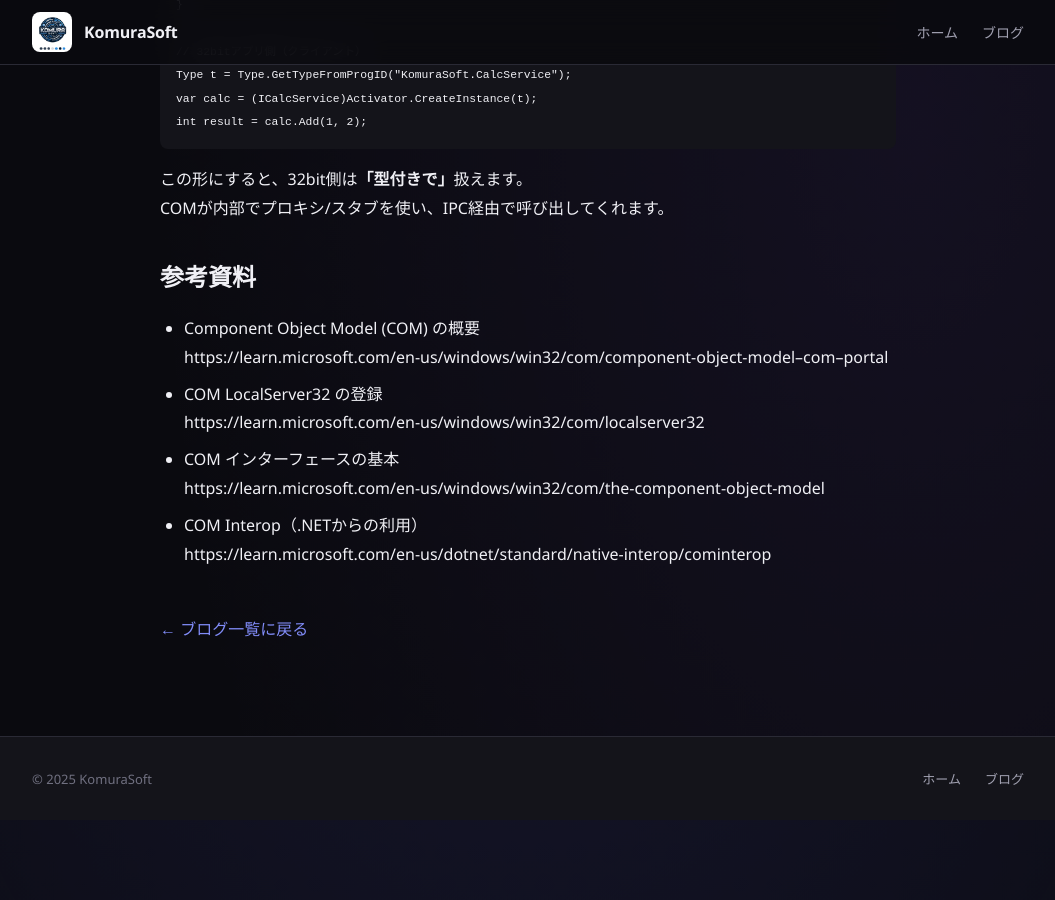
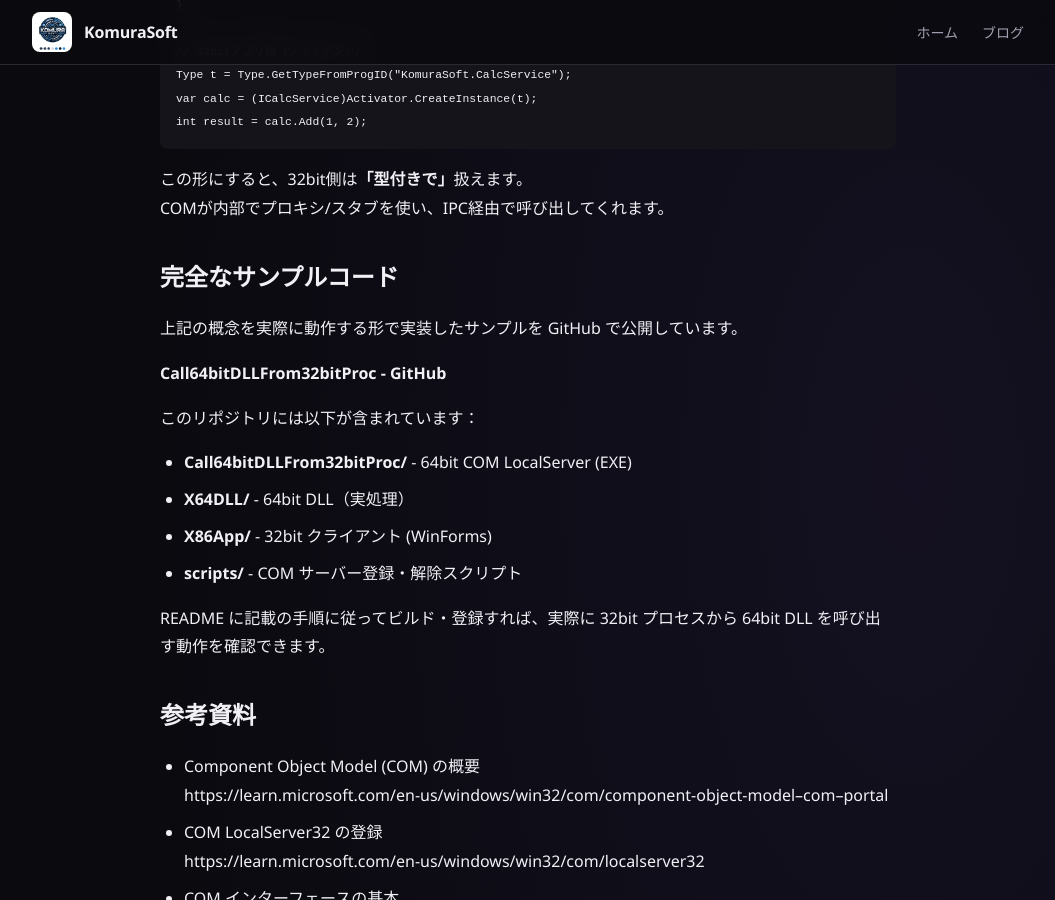
Before and after one commit to gomurin0428/KomuraSoftWeb, a Jekyll site: the page built from _posts/2026-01-25-002-com-case-study-32bit-to-64bit.md, in a window 1280 px wide and 900 px high, scrolled down 2670 px. Shown: the whole window, without its empty margins (112-1167 px from the left). Built offline with Jekyll 4.4.1, drawn with Linux system fonts in a browser that asks for light colours; before the commit the page ends 3490 px from its top, so only the background shows below that.

Commit message:
feat: add GitHub sample repo link to COM case study blog post

```diff
--- a/_posts/2026-01-25-002-com-case-study-32bit-to-64bit.md
+++ b/_posts/2026-01-25-002-com-case-study-32bit-to-64bit.md
@@ -115,6 +115,21 @@ int result = calc.Add(1, 2);
 この形にすると、32bit側は**「型付きで」**扱えます。
 COMが内部でプロキシ/スタブを使い、IPC経由で呼び出してくれます。
 
+## 完全なサンプルコード
+
+上記の概念を実際に動作する形で実装したサンプルを GitHub で公開しています。
+
+**[Call64bitDLLFrom32bitProc - GitHub](https://github.com/gomurin0428/Call64bitDLLFrom32bitProc)**
+
+このリポジトリには以下が含まれています：
+
+- **Call64bitDLLFrom32bitProc/** - 64bit COM LocalServer (EXE)
+- **X64DLL/** - 64bit DLL（実処理）
+- **X86App/** - 32bit クライアント (WinForms)
+- **scripts/** - COM サーバー登録・解除スクリプト
+
+README に記載の手順に従ってビルド・登録すれば、実際に 32bit プロセスから 64bit DLL を呼び出す動作を確認できます。
+
 ## 参考資料
 
 - Component Object Model (COM) の概要
```
